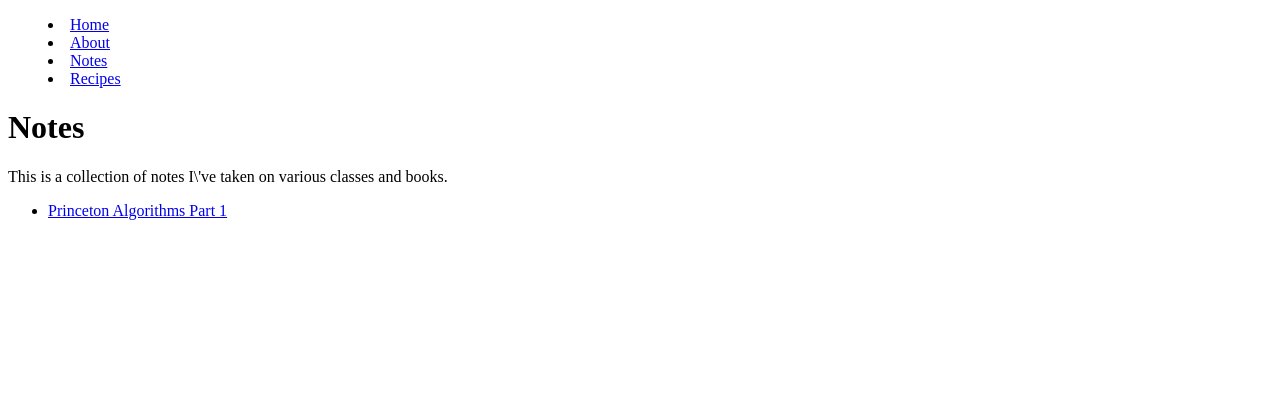
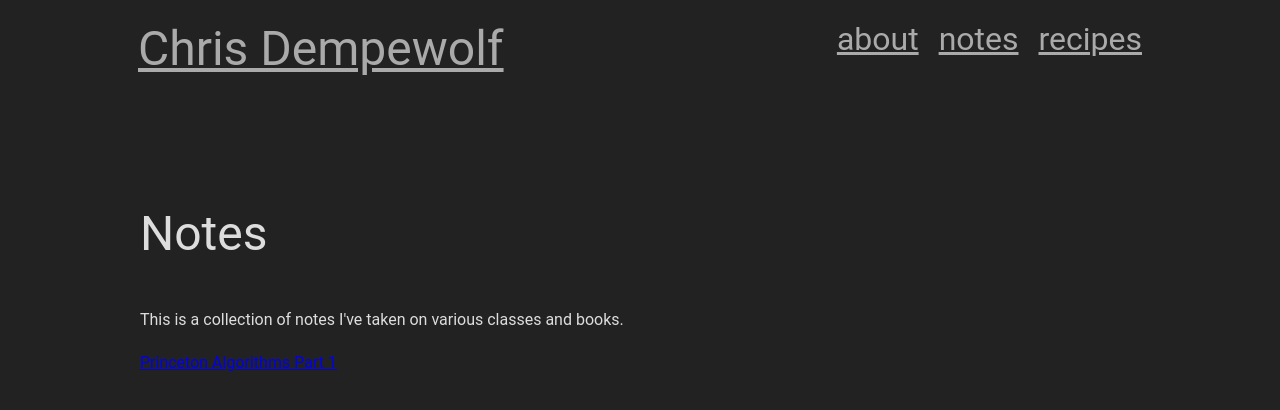
Before and after one commit to dempe/phpblog, a PHP site: page /content/notes.php in a window 1280 px wide. Shown: the top 410 px of the page. Run offline with PHP 8.4, Linux system fonts and the light colour scheme.

Commit message:
Make style.css

```diff
--- /dev/null
+++ b/content/assets/css/style.css
@@ -0,0 +1,54 @@
+* {
+    font-weight: 400;
+    margin: 0;
+    padding: 0;
+    box-sizing: border-box;
+}
+
+body {
+    background-color: #222222;
+    color: #dddddd;
+    font-family: roboto;
+    width: 80%;
+    margin-right: auto;
+    margin-left: auto;
+}
+
+nav menu {
+    display: flex;
+    list-style: none;
+    justify-content: center;
+    flex-wrap: wrap;
+    flex-direction: row;
+    font-size: 32px;
+    margin-bottom: 128px;
+}
+
+nav menu li {
+    margin-right: 10px;
+    margin-left: 10px;
+    margin-top: 20px;
+}
+
+nav menu li a {
+    color: #aaaaaa;
+}
+
+.site-title {
+    flex: 2;
+    font-size: 48px;
+}
+
+h1 {
+    margin-bottom: 48px;
+    font-size: 48px;
+}
+
+main {
+    margin: 12px;
+}
+
+.content-list {
+    margin-top: 24px;
+    list-style: none;
+}
--- a/content/notes.php
+++ b/content/notes.php
@@ -1,7 +1,7 @@
 <?php include '../includes/header.php' ?>
     <h1>Notes</h1>
-    <p>This is a collection of notes I\'ve taken on various classes and books.</p>
-    <ul>
+    <p>This is a collection of notes I've taken on various classes and books.</p>
+    <ul class="content-list">
         <li><a href="http://<?php echo $_SERVER['HTTP_HOST'] ?>/notes/princeton_algorithms1.php">Princeton Algorithms
                 Part 1</a>
         </li>
--- a/includes/header.php
+++ b/includes/header.php
@@ -3,6 +3,7 @@
 <head>
     <meta>
     <meta charset="UTF-8">
+    <link rel="stylesheet" href="http://<?php echo $_SERVER['HTTP_HOST'] ?>/assets/css/style.css">
     <meta name="description"
           content="A personal blog by Chris Dempewolf about science, technology, computers, and computation in general.">
     <title>Chris Dempewolf's Blog</title>
@@ -11,10 +12,10 @@
 <header>
     <nav>
         <menu>
-            <li><a href="http://<?php echo $_SERVER['HTTP_HOST'] ?>/index.php">Home</a></a></li>
-            <li><a href="http://<?php echo $_SERVER['HTTP_HOST'] ?>/about.php">About</a></li>
-            <li><a href="http://<?php echo $_SERVER['HTTP_HOST'] ?>/notes.php">Notes</a></li>
-            <li><a href="http://<?php echo $_SERVER['HTTP_HOST'] ?>/recipes.php">Recipes</a></li>
+            <li class="site-title"><a href="http://<?php echo $_SERVER['HTTP_HOST'] ?>/index.php">Chris Dempewolf</a></li>
+            <li><a href="http://<?php echo $_SERVER['HTTP_HOST'] ?>/about.php">about</a></li>
+            <li><a href="http://<?php echo $_SERVER['HTTP_HOST'] ?>/notes.php">notes</a></li>
+            <li><a href="http://<?php echo $_SERVER['HTTP_HOST'] ?>/recipes.php">recipes</a></li>
         </menu>
     </nav>
 </header>
```
